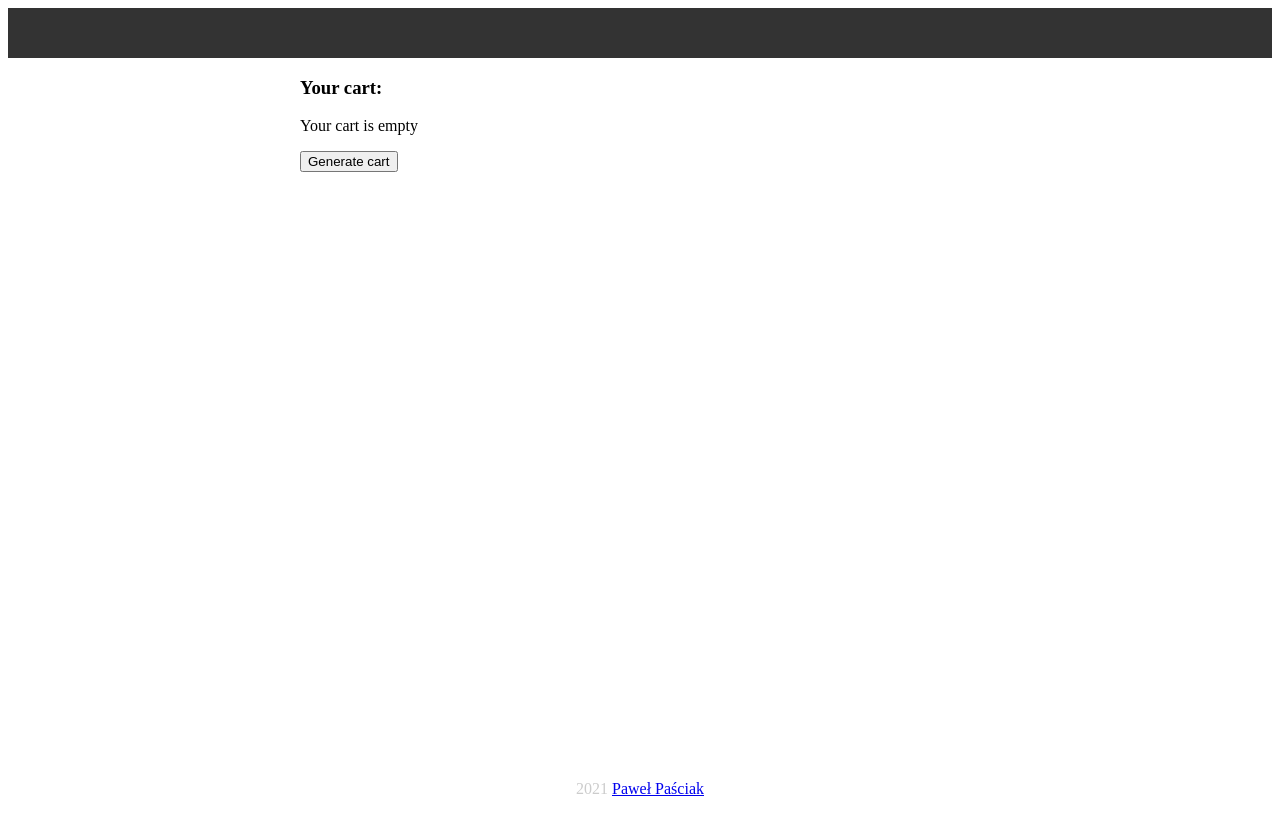
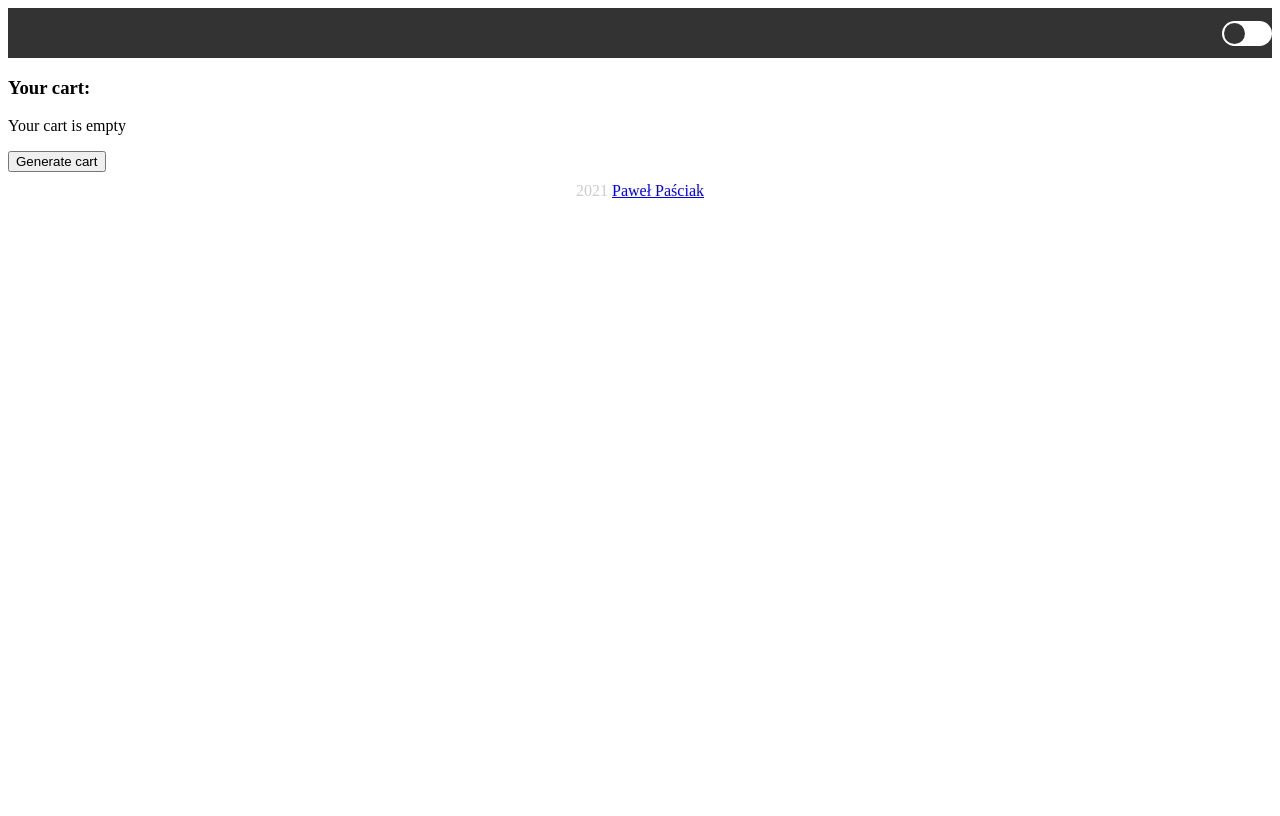
Before and after one commit to ppasciak/svelte-basket, a Svelte app: page /#/basket in a window 1280 px wide. Built offline with nearby package versions, Linux system fonts and the light colour scheme.

Commit message:
feat: added theme scheme switcher

```diff
--- a/public/index.html
+++ b/public/index.html
@@ -1,15 +1,14 @@
 <!DOCTYPE html>
 <html lang="en">
-<head>
-	<meta charset='utf-8'>
-	<meta name='viewport' content='width=device-width,initial-scale=1'>
+  <head>
+    <meta charset="utf-8" />
+    <meta name="viewport" content="width=device-width,initial-scale=1" />
 
-	<title>Svelte basket app</title>
-	<link rel='stylesheet' href='build/bundle.css'>
+    <title>Svelte basket app</title>
+    <link rel="stylesheet" href="build/bundle.css" />
 
-	<script defer src='build/bundle.js'></script>
-</head>
+    <script defer src="build/bundle.js"></script>
+  </head>
 
-<body>
-</body>
+  <body></body>
 </html>
--- a/src/Header.svelte
+++ b/src/Header.svelte
@@ -1,4 +1,12 @@
-<header class="header"></header>
+<script>
+    import ThemeSwitcher from './componentes/ThemeSwitcher.svelte'
+</script>
+
+<header class="header">
+    <div class="container">
+        <ThemeSwitcher />
+    </div>
+</header>
 
 
 <style lang="scss">
@@ -6,4 +14,11 @@
         height: 50px;
         background: $secondary;
     }
+
+    .container {
+        display: flex;
+        align-items: center;
+        justify-content: flex-end;
+        height: 100%;
+    }
 </style>
--- a/src/Layout.svelte
+++ b/src/Layout.svelte
@@ -12,16 +12,5 @@
 </main>
 
 <style>
-    .app {
-        min-height: 100vh;
-        display: flex;
-        flex-direction: column;
-    }
 
-    .container {
-        max-width: 680px;
-        margin: 0 auto;
-        width: 100%;
-        padding: 0 10px;
-    }
 </style>
--- /dev/null
+++ b/src/componentes/ThemeSwitcher.svelte
@@ -0,0 +1,66 @@
+<script>
+    const darkModeMediaString = "(prefers-color-scheme: dark)";
+    const preferableDarkMode = window.matchMedia(darkModeMediaString).matches;
+    const choosenTheme = localStorage.getItem("theme");
+    let darkTheme;
+
+    if(choosenTheme){
+        document.body.setAttribute('data-theme', choosenTheme);
+        choosenTheme == 'dark' ? darkTheme = true : darkTheme = false;
+    }else if(preferableDarkMode){
+        document.body.setAttribute('data-theme', 'dark');
+        preferableDarkMode == true ? darkTheme = true : darkTheme = false;
+        setTheme();
+    }
+
+    function setTheme() {
+        let theme = darkTheme ? 'dark' : 'light'
+        document.body.setAttribute('data-theme', theme);
+        localStorage.setItem('theme', theme)
+    }
+
+
+</script>
+
+<input type="checkbox" id="theme-switcher" bind:checked={darkTheme} on:change={setTheme}>
+<label for="theme-switcher"></label>
+
+<style lang="scss">
+    input[type=checkbox] {
+        width: 0;
+        height: 0;
+        visibility: hidden;
+
+        &:checked ~ label{
+            background: lighten($gray,20%);
+
+            &:before {
+                transform: translateX(25px);
+                background: white;
+            }
+        }
+
+    }
+
+    label {
+        background: white;
+        height: 25px;
+        width: 50px;
+        border-radius: 15px;
+        display: block;
+        position: relative;
+        transition: background-color 0.25s ease-in-out;
+
+        &:before {
+            position: absolute;
+            content: '';
+            width: 21px;
+            height: 21px;
+            top: 2px;
+            background: $gray;
+            border-radius: 50%;
+            left: 2px;
+            transition: transform 0.25s ease-in-out, background-color 0.25s ease-in-out;
+        }
+    }
+</style>
--- a/src/componentes/checkout/Address.svelte
+++ b/src/componentes/checkout/Address.svelte
@@ -53,6 +53,7 @@
   .container {
     display: flex;
     flex-direction: column;
+    padding: 0;
 
     @media only screen and (min-width: $srceen-m) {
         flex-direction: row;
@@ -62,5 +63,9 @@
     .col-2 {
       width: 100%;
     }
+
+    .col-2 {
+      padding: 0 10px;
+    }
   }
 </style>
--- a/src/componentes/checkout/AddressPreview.svelte
+++ b/src/componentes/checkout/AddressPreview.svelte
@@ -26,9 +26,3 @@
         {/if}
     </div>
 {/if}
-
-<style lang="scss">
-    .address-preview {
-        padding: 10px 0;
-    }
-</style>
--- a/src/scss/buttons.scss
+++ b/src/scss/buttons.scss
@@ -27,6 +27,7 @@ input[type="submit"] {
     &:disabled {
         background: lightgray;
         color: var(--gray);
+        cursor: not-allowed;
     }
 }
 
--- /dev/null
+++ b/src/scss/darkTheme.scss
@@ -0,0 +1,25 @@
+body[data-theme="dark"] {
+    .app {
+        background-color: $dark-bg;
+        color: white
+    }
+
+    input[type="text"] {
+        background: $dark-bg;
+        color: white
+    }
+
+    button,
+    input[type="submit"] {
+        border-color: white;
+
+        &:hover {
+            color: white
+        }
+
+        &:disabled {
+            background: $gray;
+            color: white;
+        }
+    }
+}
--- /dev/null
+++ b/src/scss/layout.scss
@@ -0,0 +1,12 @@
+.app {
+    min-height: 100vh;
+    display: flex;
+    flex-direction: column;
+}
+
+.container {
+    max-width: 680px;
+    margin: 0 auto;
+    width: 100%;
+    padding: 0 10px;
+}
--- a/src/scss/main.scss
+++ b/src/scss/main.scss
@@ -3,4 +3,6 @@
     @import './variables.scss';
     @import './typography.scss';
     @import './buttons.scss';
+    @import './layout.scss';
+    @import './darkTheme.scss';
 }
--- a/src/scss/typography.scss
+++ b/src/scss/typography.scss
@@ -18,6 +18,7 @@ h1, h2, h3, h4, h5, h6 {
 .highlighted {
     position: relative;
     display: inline-block;
+    z-index: 0;
 
     &::after {
         position: absolute;
--- a/src/scss/variables.scss
+++ b/src/scss/variables.scss
@@ -1,6 +1,8 @@
 $gray: #333;
 $orange: #f77c09;
 $blue: #00b8ff;
+$dark-bg: #666;
+
 :root {
     --primary: #{$blue};
     --gray: #{$gray};
```
